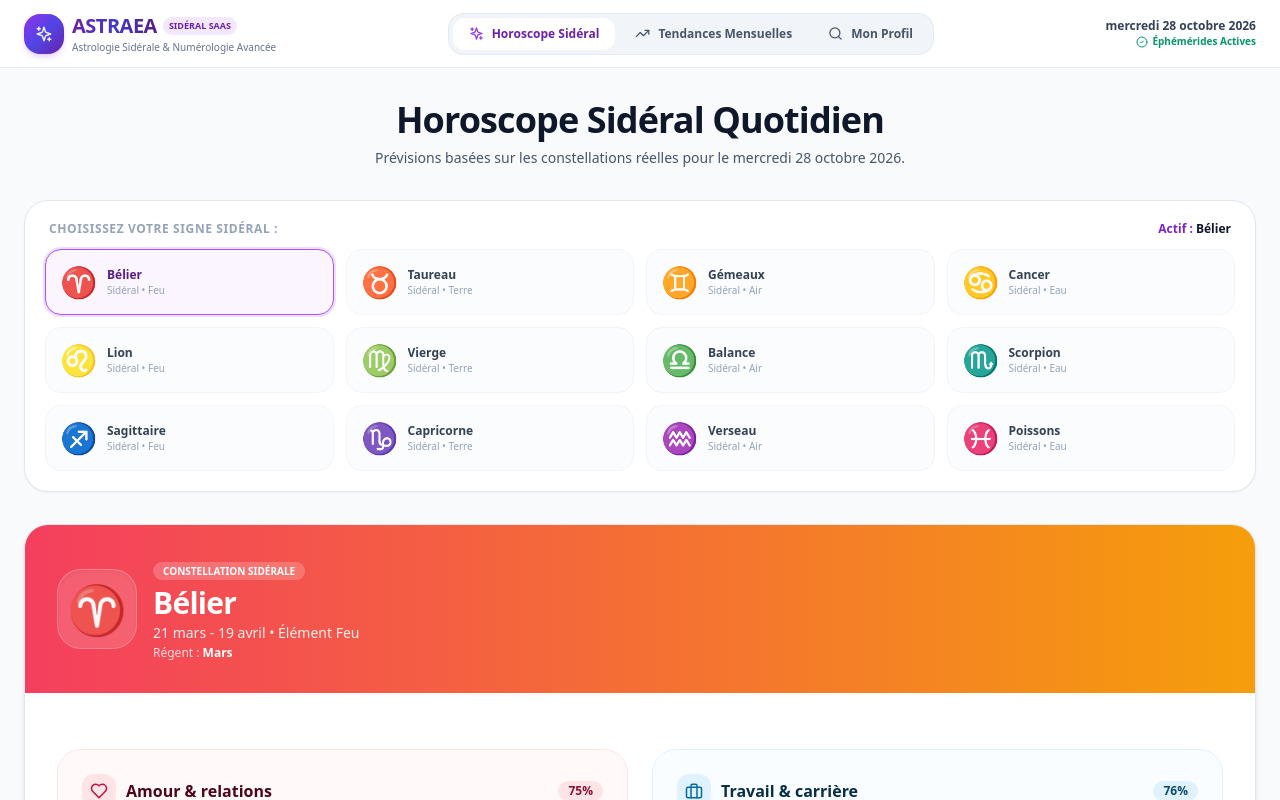
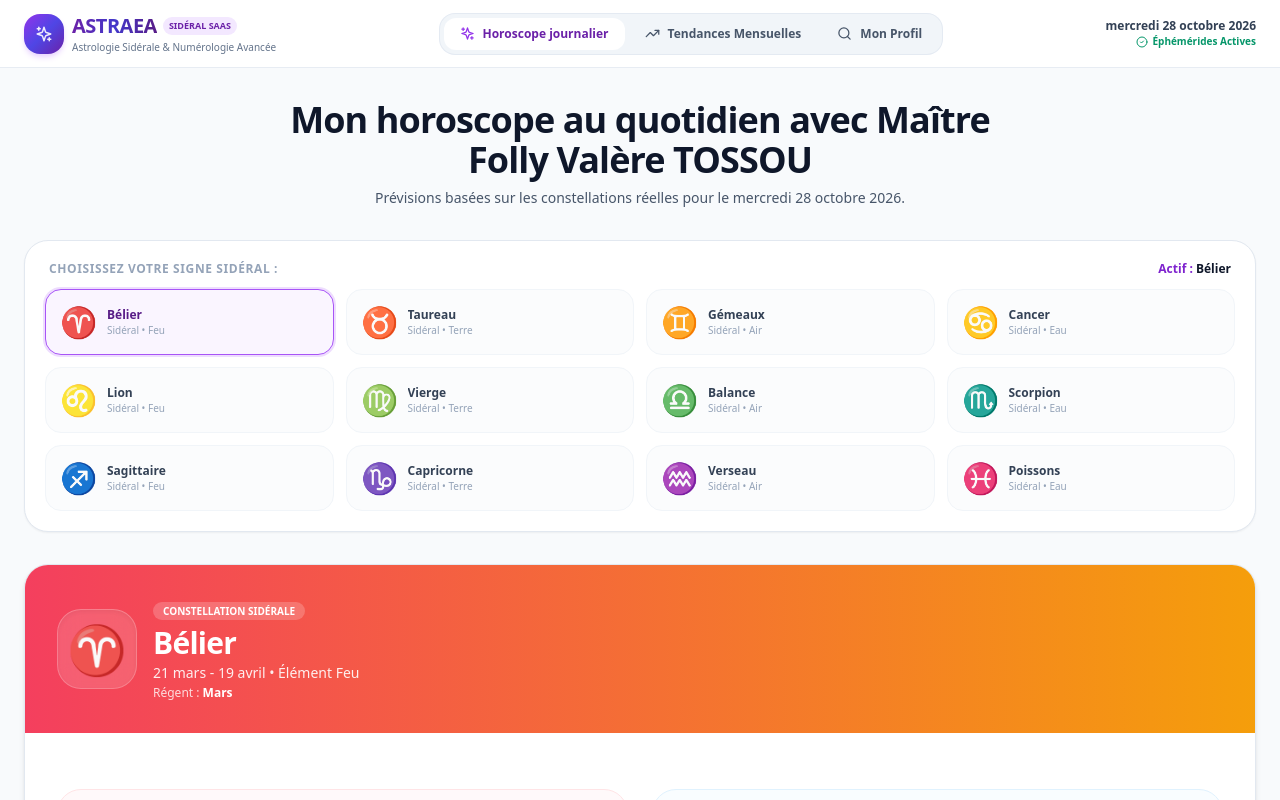
Before and after one commit to Precieux6/mon-horoscope-app, a React (Vite) app: page / in a window 1280 px wide. Shown: the top 800 px of the page. Built offline with nearby package versions, Linux system fonts and the light colour scheme.

Commit message:
Update horoscope terminology and labels

```diff
--- a/src/App.tsx
+++ b/src/App.tsx
@@ -592,7 +592,7 @@ export default function App() {
               }`}
             >
               <Sparkles size={15} className={activeTab === 'horoscope' ? 'text-purple-600' : ''} />
-              <span>Horoscope Sidéral</span>
+              <span>Horoscope journalier</span>
             </button>
 
             <button
@@ -635,7 +635,7 @@ export default function App() {
 
             <div className="text-center max-w-3xl mx-auto space-y-1 sm:space-y-2">
               <h2 className="text-xl sm:text-4xl font-black text-slate-900 tracking-tight">
-                Horoscope Sidéral Quotidien
+                Mon horoscope au quotidien avec Maître Folly Valère TOSSOU
               </h2>
               <p className="text-slate-600 text-xs sm:text-sm max-w-xl mx-auto">
                 Prévisions basées sur les constellations réelles pour le {todayFormatted}.
@@ -764,7 +764,7 @@ export default function App() {
 
             <div className="text-center max-w-3xl mx-auto space-y-1 sm:space-y-2">
               <h2 className="text-xl sm:text-4xl font-black text-slate-900 tracking-tight">
-                Tendances Mensuelles Sidérales
+                Tendances mensuelles avec Maître Folly Valère TOSSOU
               </h2>
               <p className="text-slate-600 text-xs sm:text-sm max-w-xl mx-auto">
                 Bilan global et approfondi pour le mois de <strong className="text-purple-800 capitalize">{monthFormatted}</strong>.
@@ -887,16 +887,16 @@ export default function App() {
           </div>
         )}
 
-        {/* ONGLET 3 : PROFILER SIDÉRAL & NUMÉROLOGIQUE */}
+        {/* ONGLET 3 : PROFILER ASTROLOGIQUE & NUMÉROLOGIQUE */}
         {activeTab === 'profiler' && (
           <div className="space-y-4 sm:space-y-8 animate-fadeIn">
 
             <div className="text-center max-w-3xl mx-auto space-y-1 sm:space-y-2">
               <h2 className="text-xl sm:text-4xl font-black text-slate-900 tracking-tight">
-                Profilage Sidéral & Numérologique
+                Profilage astrologique & numérologique
               </h2>
               <p className="text-slate-600 text-xs sm:text-sm max-w-xl mx-auto">
-                Découvrez votre signe astronomique réel (sidéral) combiné à votre numérologie complète.
+                Découvrez votre signe astronomique réel combiné à votre numérologie complète.
               </p>
             </div>
 
@@ -947,7 +947,7 @@ export default function App() {
                     <span className="text-5xl sm:text-6xl">{searchedProfile.sign.symbol}</span>
                     <div>
                       <span className="text-[10px] sm:text-xs font-extrabold text-purple-700 uppercase">
-                        Signe Sidéral Calculé • Année {searchedProfile.birthYear}
+                        Signe astrologique déterminé • Année {searchedProfile.birthYear}
                       </span>
                       <h3 className="text-2xl sm:text-3xl font-black text-slate-900">{searchedProfile.sign.name} Sidéral</h3>
                       <p className="text-xs text-slate-500">{searchedProfile.sign.dates} • Élément {searchedProfile.sign.element}</p>
@@ -955,7 +955,7 @@ export default function App() {
                   </div>
 
                   <div className="bg-white p-3.5 rounded-2xl border border-purple-200 text-xs text-purple-900 max-w-xs shadow-2xs text-left">
-                    <strong className="block text-purple-950 font-bold mb-1">🔑 Transit Sidéral :</strong>
+                    <strong className="block text-purple-950 font-bold mb-1">🔑 Transit :</strong>
                     <p className="text-slate-600 text-[11px] leading-relaxed">{searchedProfile.dominantPlanet}</p>
                   </div>
                 </div>
@@ -1073,7 +1073,7 @@ export default function App() {
                 {/* SYNTHÈSE GLOBALE */}
                 <div className="bg-gradient-to-r from-purple-900 via-indigo-900 to-purple-950 text-white p-5 sm:p-8 rounded-2xl sm:rounded-3xl shadow-xl space-y-3">
                   <h4 className="text-amber-300 font-black text-base sm:text-lg uppercase tracking-wider flex items-center gap-2">
-                    <Star size={20} className="text-amber-400 fill-amber-400" /> Synthèse Sidérale & Numérologique
+                    <Star size={20} className="text-amber-400 fill-amber-400" /> Synthèse astrologique & numérologique
                   </h4>
                   <p className="text-purple-100 text-xs sm:text-sm leading-relaxed text-justify font-medium">
                     {searchedProfile.numerology.summaryText}
```
